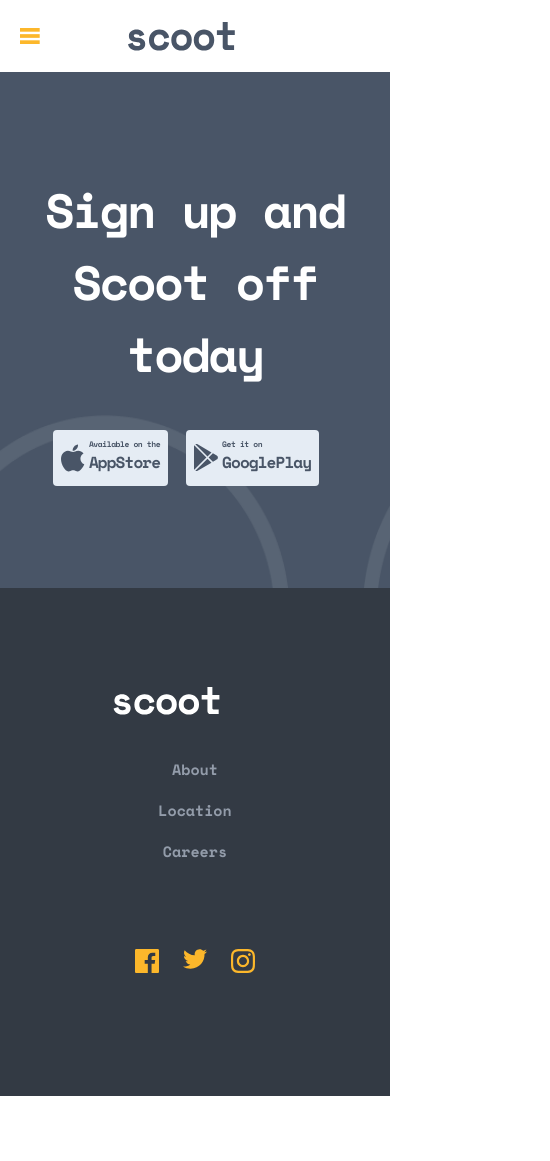
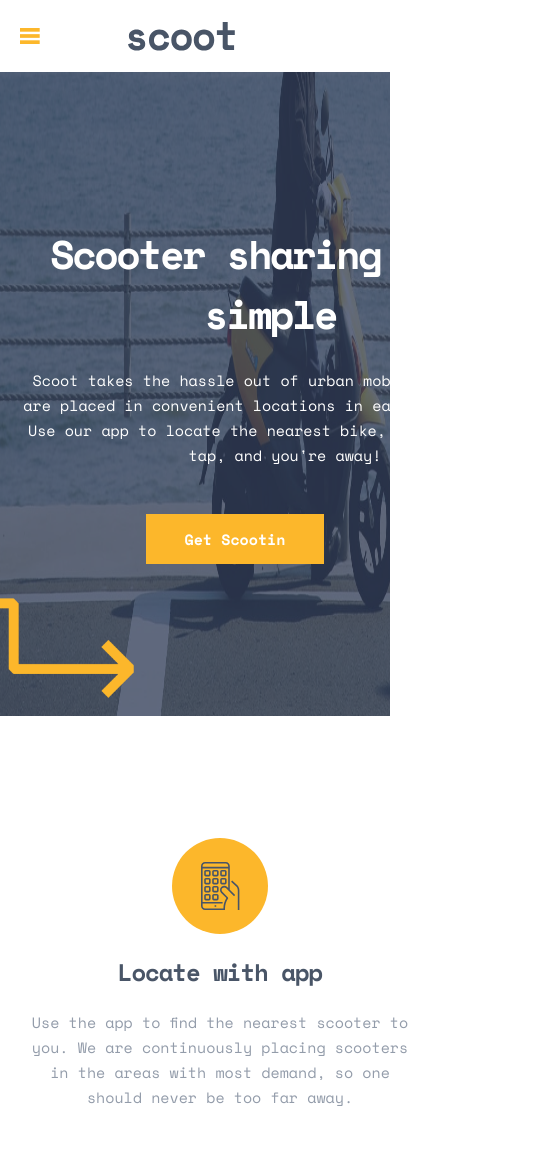
Before and after one commit to ZaylobiddinovMurodilla003/lesson-10-homework, a plain HTML site: page index.html in a window 390 px wide. Shown: the top 1161 px of the page, 550 px wide, since content can reach past the window. Before the commit the page ends 1096 px from the top, so only its background shows below. Drawn offline with Linux system fonts and the light colour scheme.

Commit message:
Added intro and about-app section to home page

```diff
--- a/index.html
+++ b/index.html
@@ -8,6 +8,7 @@
     <link rel="stylesheet" href="./css/styles.min.css" />
   </head>
   <body>
+    <!-- header -->
     <header class="header">
       <div class="container header__container">
         <label for="checkbox">
@@ -71,6 +72,97 @@
       </div>
     </header>
 
+    <!-- /header -->
+
+    <!-- main -->
+
+    <main>
+      <!-- hero -->
+      <section class="hero">
+        <div class="container hero__container">
+          <h2 class="hero__title">Scooter sharing made simple</h2>
+
+          <p class="hero__info">
+            Scoot takes the hassle out of urban mobility. Our bikes are placed
+            in convenient locations in each of our cities. Use our app to locate
+            the nearest bike, unlock it with a tap, and you're away!
+          </p>
+
+          <a class="yellow-link hero__link" href="#">Get Scootin</a>
+        </div>
+      </section>
+
+      <!-- /hero -->
+
+      <section class="about-app">
+        <div class="container">
+          <ul class="about-app__list">
+            <li class="about-app__item">
+              <div>
+                <h3 class="about-app__item__title">Locate with app</h3>
+                <p class="about-app__item__info">
+                  Use the app to find the nearest scooter to you. We are
+                  continuously placing scooters in the areas with most demand,
+                  so one should never be too far away.
+                </p>
+              </div>
+
+              <img
+                class="about-app__item__img"
+                src="./images/about-app-1.svg"
+                alt="phone icon"
+                width="96"
+                height="96"
+              />
+            </li>
+            <li class="about-app__item">
+              <div>
+                <h3 class="about-app__item__title">Pick your scooter</h3>
+                <p class="about-app__item__info">
+                  We show the most important info for the scooters closest to
+                  you. So you know how much charge they have left and can see
+                  roughly how much it will cost.
+                </p>
+              </div>
+
+              <img
+                class="about-app__item__img"
+                src="./images/about-app-2.svg"
+                alt="phone icon"
+                width="96"
+                height="96"
+              />
+            </li>
+            <li class="about-app__item">
+              <div>
+                <h3 class="about-app__item__title">Enjoy the ride</h3>
+                <p class="about-app__item__info">
+                  Scan the QR code and the bike will unlock. Retract the cable
+                  lock, put on a helmet, and you're off! Always lock bikes away
+                  from walkways and accessibility ramps.
+                </p>
+              </div>
+
+              <img
+                class="about-app__item__img"
+                src="./images/about-app-3.svg"
+                alt="phone icon"
+                width="96"
+                height="96"
+              />
+            </li>
+          </ul>
+
+          <img
+            class="about-app__grey-line"
+            src="./images/grey-line.svg"
+            alt="line"
+            width="973"
+            height="10"
+          />
+        </div>
+      </section>
+    </main>
     <!-- footer -->
 
     <footer class="footer">
--- a/scss/_generals.scss
+++ b/scss/_generals.scss
@@ -17,6 +17,11 @@ img {
 
 a {
   text-decoration: none;
+}
+
+ul,
+ol {
+  list-style-type: none;
 }
 
 body {
--- a/scss/blocks/_all_blocks.scss
+++ b/scss/blocks/_all_blocks.scss
@@ -3,6 +3,8 @@
 @import "fixed.scss";
 @import "header.scss";
 @import "nav.scss";
+@import "home_hero.scss";
+@import "home_about-app.scss";
 @import "about.scss";
 @import "location.scss";
 @import "careers.scss";
--- /dev/null
+++ b/scss/blocks/_home_about-app.scss
@@ -0,0 +1,108 @@
+.about-app {
+  position: relative;
+  margin-bottom: 200px;
+
+  &__list {
+    display: flex;
+    color: $dim-grey;
+    gap: 30px;
+  }
+
+  &__item {
+    display: flex;
+    flex-flow: column;
+
+    &__title {
+      font-size: 24px;
+      margin-bottom: 27px;
+      color: $dark-navy;
+      letter-spacing: -1.07px;
+      line-height: 28px;
+      order: 2;
+    }
+
+    &__info {
+      font-size: 15px;
+      line-height: 25px;
+      order: 3;
+    }
+
+    &__img {
+      order: -1;
+      margin-bottom: 40px;
+    }
+  }
+
+  &__grey-line {
+    position: absolute;
+    top: 45px;
+    z-index: -1;
+    left: 0;
+  }
+
+  @media only screen and (max-width: 1024px) {
+    &__item {
+      margin: 0 auto;
+    }
+
+    &__grey-line {
+      left: -200px;
+    }
+  }
+
+  @media only screen and (max-width: 768px) {
+    padding-top: 122px;
+
+    &__list {
+      display: flex;
+      flex-flow: column;
+    }
+
+    &__item {
+      display: flex;
+      flex-flow: row;
+
+      &__title {
+        width: 400px;
+      }
+
+      &__info {
+        width: 400px;
+      }
+
+      &__img {
+        display: inline-block;
+        order: -1;
+        margin-right: 10vw;
+        top: 0;
+      }
+    }
+    &__grey-line {
+      display: none;
+    }
+  }
+
+  @media only screen and (max-width: 768px) {
+    &__list {
+      text-align: center;
+    }
+
+    &__item {
+      flex-flow: column;
+      align-items: center;
+
+      &__title {
+        margin-bottom: 24px;
+      }
+
+      &__info {
+        margin-bottom: 48px;
+      }
+
+      &__img {
+        margin: 0;
+        margin-bottom: 24px;
+      }
+    }
+  }
+}
--- /dev/null
+++ b/scss/blocks/_home_hero.scss
@@ -0,0 +1,107 @@
+.hero {
+  background-image: url(../images/Rectangle.png),
+    url(../../images/home-hero-bgi.png);
+  background-repeat: no-repeat;
+  background-size: 100% 100%, 100% 100%;
+  background-position: center, center;
+  padding: 72px 0 152px;
+  flex-shrink: 0;
+  color: $white;
+  width: 100%;
+  margin-bottom: 160px;
+
+  &__title {
+    width: 500px;
+    font-size: 56px;
+    letter-spacing: -2.5px;
+    margin-bottom: 40px;
+  }
+
+  &__info {
+    width: 530px;
+    font-size: 15px;
+    line-height: 25px;
+    flex-shrink: 0;
+    margin-left: 80px;
+    margin-bottom: 40px;
+    position: relative;
+
+    &::before {
+      content: "";
+      display: inline-block;
+      background-image: url(../../images/hero-bgi-left.svg);
+      background-repeat: no-repeat;
+      position: absolute;
+      height: 12px;
+      width: 210px;
+      left: -300px;
+      top: 45%;
+    }
+
+    &::after {
+      content: "";
+      display: inline-block;
+      background-image: url(../../images/home-hero-arrow.png);
+      background-repeat: no-repeat;
+      background-size: contain;
+      width: 450px;
+      height: 100px;
+      position: absolute;
+      left: 107%;
+      top: 45%;
+    }
+  }
+
+  &__link {
+    margin-left: 80px;
+  }
+
+  @media only screen and (max-width: 1024px) {
+    padding: 152px 0;
+    margin: 0 auto;
+    text-align: center;
+
+    &__title {
+      margin: 0 auto;
+      text-align: center;
+      margin-bottom: 24px;
+    }
+
+    &__info {
+      margin: 0 auto;
+      text-align: center;
+      margin-bottom: 46px;
+
+      &::before {
+        width: 0;
+      }
+
+      &::after {
+        left: -47%;
+        top: 230%;
+      }
+    }
+  }
+
+  @media only screen and (max-width: 768px) {
+    &__info {
+      &::after {
+        left: -25%;
+        top: 230%;
+      }
+    }
+
+    &__title {
+      font-size: 40px;
+    }
+  }
+
+  @media only screen and (max-width: 476px) {
+    &__info {
+      &::after {
+        left: -35%;
+        top: 230%;
+      }
+    }
+  }
+}
```
Also changed, not shown: css/styles.min.css, images/about-app-1.svg (added), images/about-app-2.svg (added), images/about-app-3.svg (added), images/grey-line.svg (added), images/hero-bgi-left.svg (added), scss/_variables.scss (line endings or trailing spaces), 1 other file.
